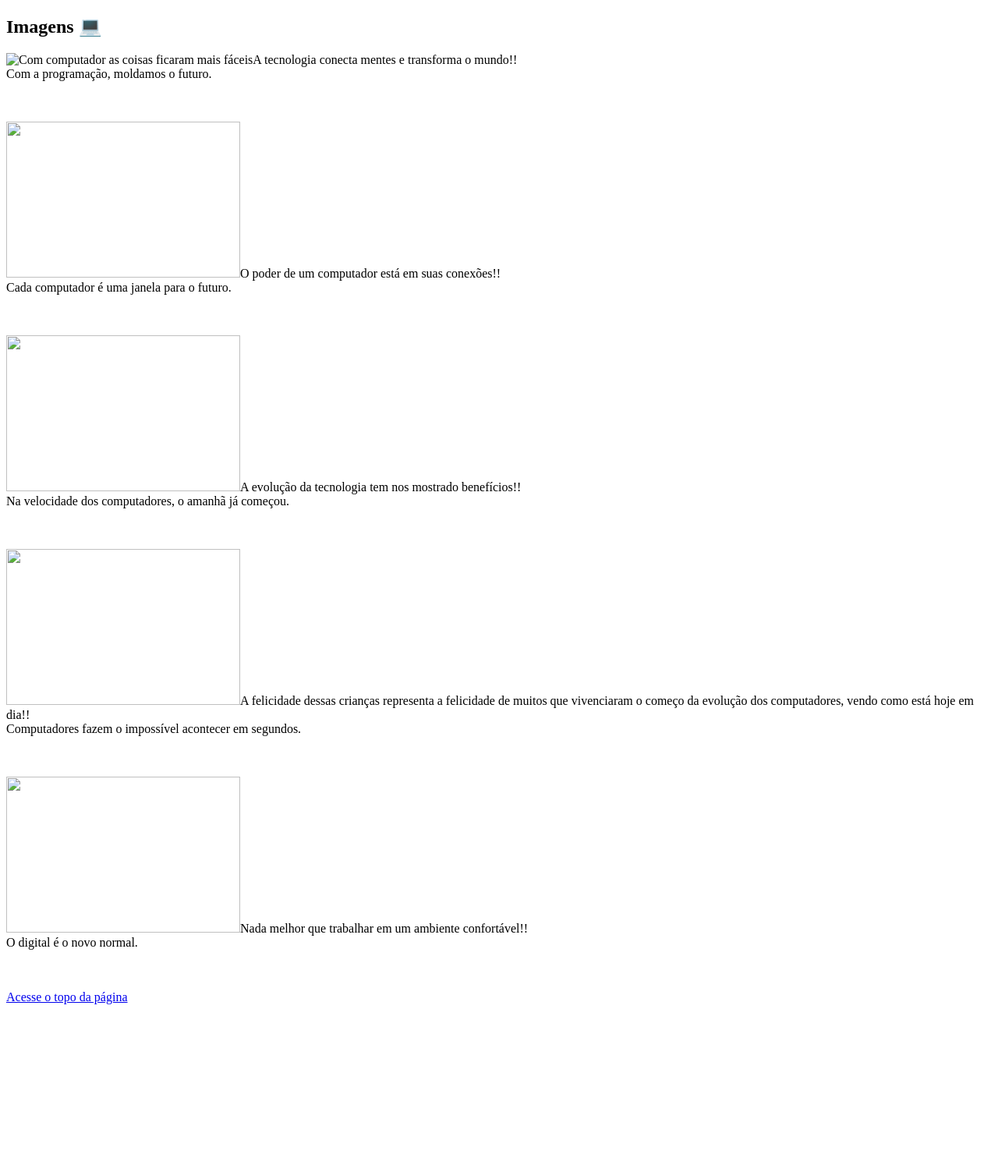
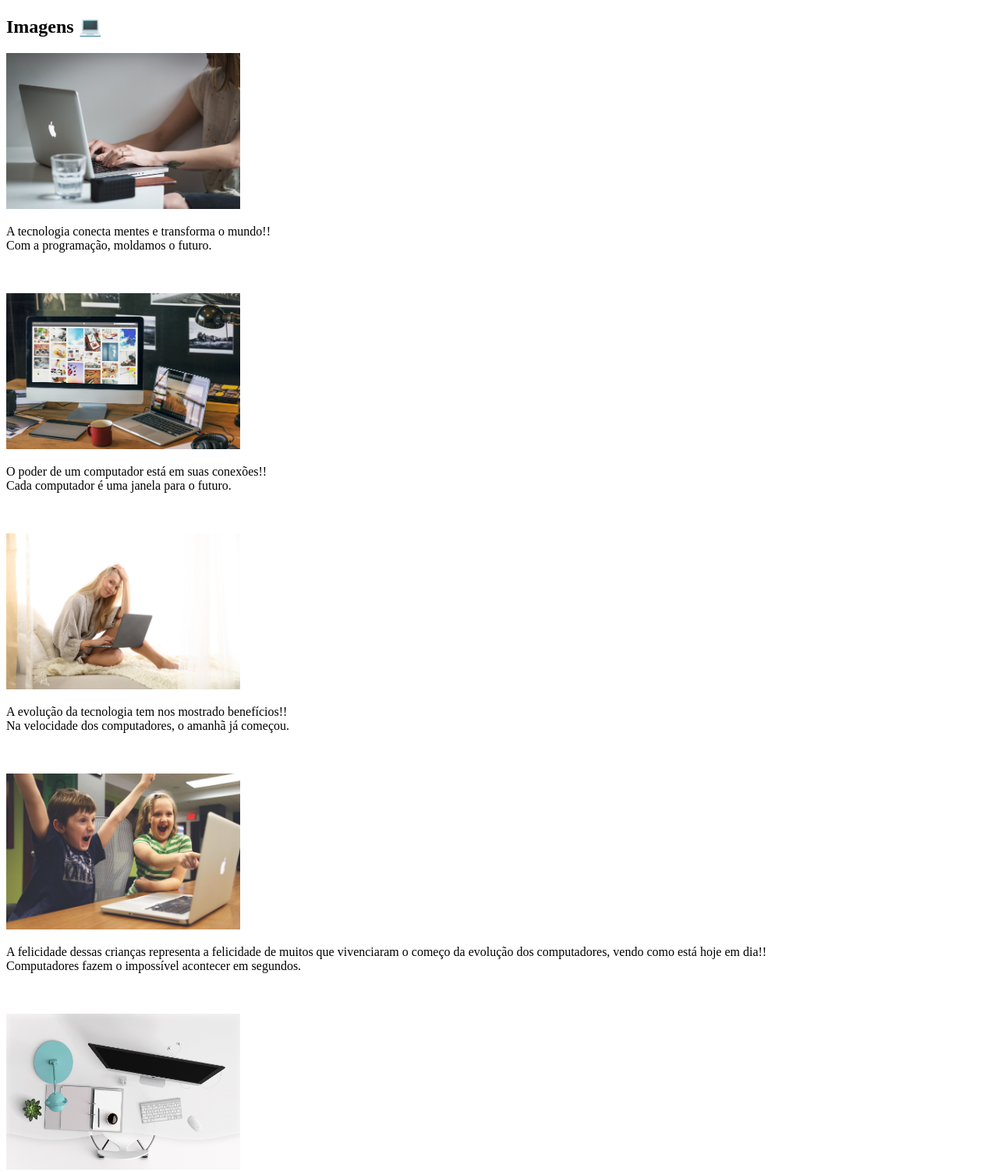
Before and after one commit to Lu-2112/ProjetoInterfaca, a plain HTML site: page Interface/Paginas/Pagina1.html in a window 1280 px wide. Shown: the top 1503 px of the page at 78% size. Before the commit the page ends 1296 px from the top, so only its background shows below. Drawn offline with Linux system fonts and the light colour scheme.

Commit message:
Add files via upload

```diff
--- a/Interface/Paginas/Pagina1.html
+++ b/Interface/Paginas/Pagina1.html
@@ -11,33 +11,33 @@
 
 <!--Imagem e Acessibilidade-->
 <h2>Imagens 💻</h2>
-<img src="./Imagens/laptop-2562361_1280.jpg"
+<img src="../Imagens/laptop-2562361_1280.jpg"
 width="300" height="200"
-title="Com computador as coisas ficaram mais fáceis " alt="Com computador as coisas ficaram mais fáceis"
+title="Com computador as coisas ficaram mais fáceis " alt="Com computador as coisas ficaram mais fáceis">
                   <p>A tecnologia conecta mentes e transforma o mundo!!<br>
                     Com a programação, moldamos o futuro.
                   </p>
 <br />
 <br />
-<img src="./Imagens/desk-1140699_1280.jpg"
+<img src="../Imagens/laptop-8719563_1280.jpg"
 width="300" height="200"
-title="Computador lindo" alt=""
+title="Computador lindo" alt="Computador lindo">
                   <p>O poder de um computador está em suas conexões!!<br>
                     Cada computador é uma janela para o futuro.
                   </p>
 <br />
 <br />
-<img src="./Imagens/bed-1979270_1280.jpg"
+<img src="../Imagens/bed-1979270_1280.jpg"
 width="300" height="200"
-title="Moça muito satisfeita" alt=""
+title="Moça muito satisfeita" alt="Moça muito satisfeita">
                   <p>A evolução da tecnologia tem nos mostrado benefícios!!<br>
                     Na velocidade dos computadores, o amanhã já começou.
                   </p>
 <br />
 <br />
-<img src="./Imagens/children-593313_1280.jpg"
+<img src="../Imagens/children-593313_1280.jpg"
 width="300" height="200"
-title="Crianças animadas" alt=""
+title="Crianças animadas" alt="Crianças animadas">
                   <p>A felicidade dessas crianças representa a felicidade de muitos que vivenciaram o começo
                     da evolução dos computadores, vendo como está hoje em dia!!<br>
                     Computadores fazem o impossível acontecer em segundos.
@@ -47,9 +47,9 @@ title="Crianças animadas" alt=""
 <br />
 <br />
 
-<img src="./Imagens/laptop-8719563_1280.jpg"
+<img src="../Imagens/desk-1140699_1280.jpg"
 width="300" height="200"
-title="Cenário confortável" alt=""
+title="Cenário confortável" alt="Cenário confortável">
                   <p>Nada melhor que trabalhar em um ambiente confortável!!<br>
                     O digital é o novo normal.
                   </p>
```
Also changed, not shown: Interface/Paginas/Pagina2.html (+2 -2 lines).
